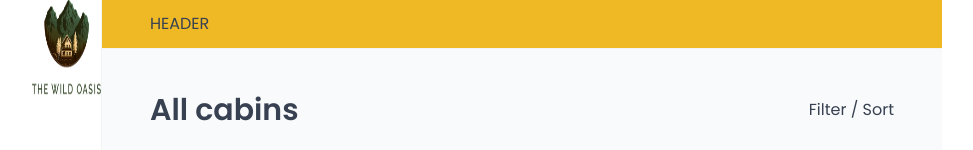
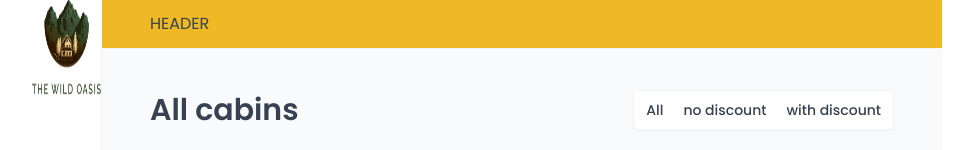
Before and after one commit to laurence-mccabe/retreat-lodge, a React (Vite) app: page /cabins in a window 1280 px wide. Shown: the top 150 px of the page, without its empty margins (153-1126 px from the left). Built offline with nearby package versions, Linux system fonts and the light colour scheme; no server answers; the database is empty; a web font is replaced by a local one.

Commit message:
29.2  08:00 discount tab highlight working

```diff
--- /dev/null
+++ b/src/features/cabins/CabinTableOperations.jsx
@@ -0,0 +1,12 @@
+import TableOperations from '../../ui/TableOperations'
+import Filter from '../../ui/Filter'
+
+const CabinTableOperations = () => {
+  return (
+    <TableOperations>
+      <Filter />
+    </TableOperations>
+  )
+}
+
+export default CabinTableOperations
--- a/src/pages/Cabins.jsx
+++ b/src/pages/Cabins.jsx
@@ -2,17 +2,18 @@
 import Row from '../ui/Row'
 import CabinTable from '../features/cabins/CabinTable'
 import AddCabin from '../features/cabins/AddCabin'
+import CabinTableOperations from '../features/cabins/CabinTableOperations'
 
 function Cabins() {
   return (
     <>
       <Row type="horizontal">
         <Heading as="h1">All cabins</Heading>
-        <p>Filter / Sort</p>
+        <CabinTableOperations></CabinTableOperations>
       </Row>
       <Row>
         <CabinTable />
-         <AddCabin />
+        <AddCabin />
       </Row>
     </>
   )
--- a/src/ui/Filter.jsx
+++ b/src/ui/Filter.jsx
@@ -1,4 +1,5 @@
-import styled, { css } from "styled-components";
+import styled, { css } from 'styled-components'
+import { useSearchParams } from 'react-router-dom'
 
 const StyledFilter = styled.div`
   border: 1px solid var(--color-grey-100);
@@ -8,7 +9,7 @@
   padding: 0.4rem;
   display: flex;
   gap: 0.4rem;
-`;
+`
 
 const FilterButton = styled.button`
   background-color: var(--color-grey-0);
@@ -32,4 +33,27 @@
     background-color: var(--color-brand-600);
     color: var(--color-brand-50);
   }
-`;
+`
+
+const Filter = () => {
+  const [searchParams, setSearchParams] = useSearchParams()
+
+  const handleClick = (value) => {
+    searchParams.set('discount', value)
+    setSearchParams(searchParams)
+  }
+
+  return (
+    <StyledFilter>
+      <FilterButton onClick={() => handleClick('all')}>All</FilterButton>
+      <FilterButton onClick={() => handleClick('no-discount')}>
+        no discount
+      </FilterButton>
+      <FilterButton onClick={() => handleClick('with-discount')}>
+        with discount
+      </FilterButton>
+    </StyledFilter>
+  )
+}
+
+export default Filter
```
